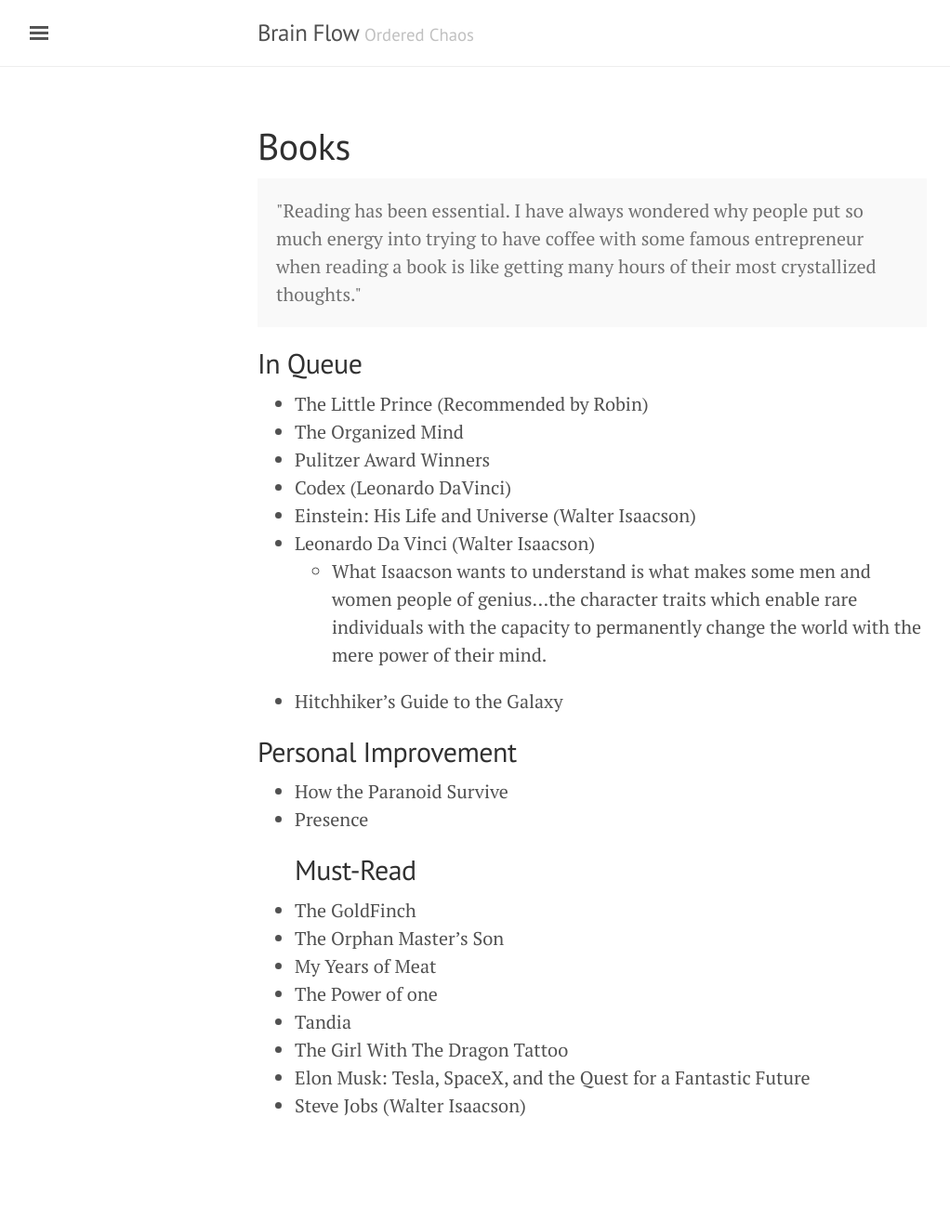
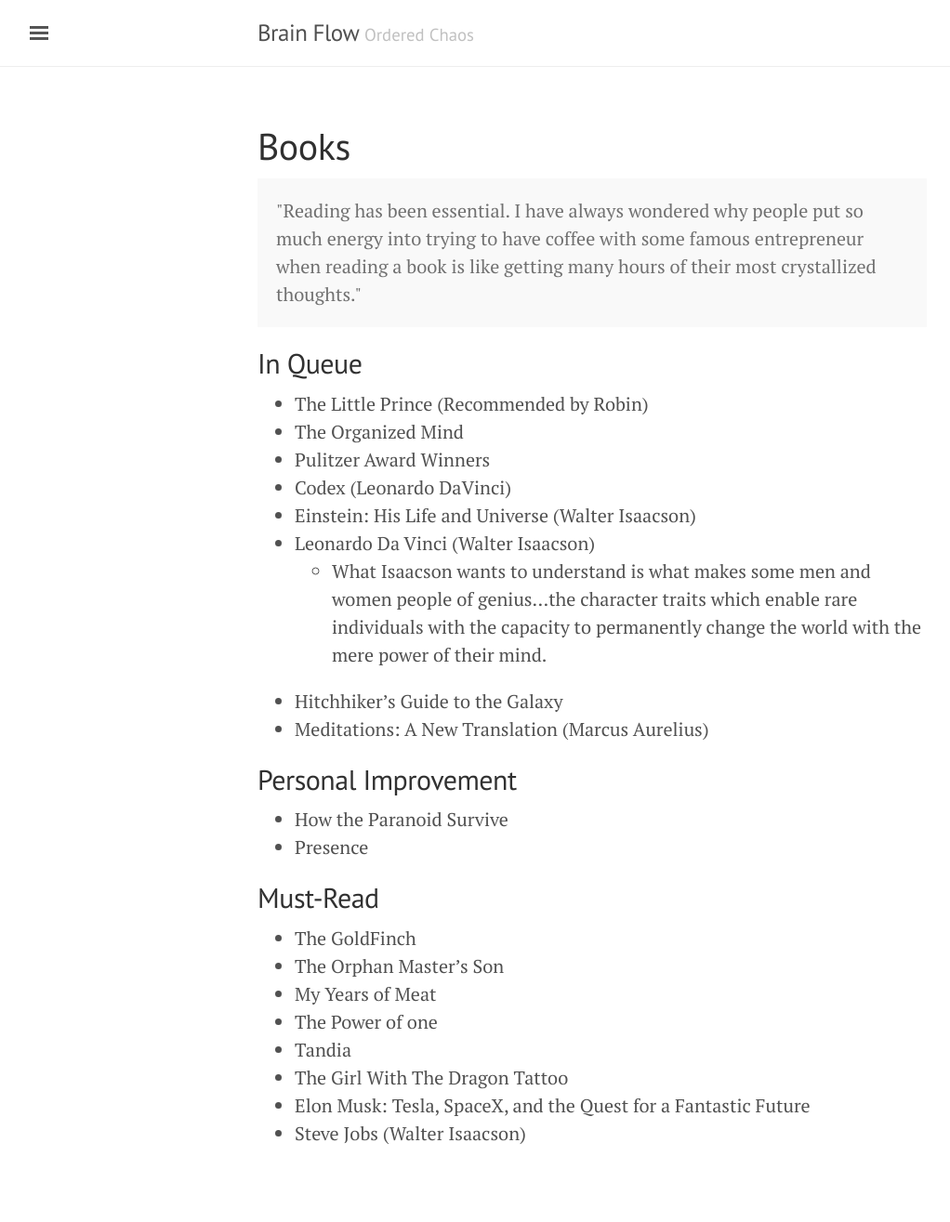
Before and after one commit to bjchia/bjchia.github.io, a Jekyll site: the page built from books.md, in a window 1280 px wide. Shown: the whole page at 93% size, without its empty margins (3-1025 px from the left). Built offline with Jekyll 4.4.1, drawn with Linux system fonts in a browser that asks for light colours; before the commit the page ends 1285 px from its top, so only the background shows below that.

Commit message:
updated stuff

```diff
--- a/books.md
+++ b/books.md
@@ -16,12 +16,13 @@
 * Leonardo Da Vinci (Walter Isaacson)
   - What Isaacson wants to understand is what makes some men and women people of genius...the character traits which enable rare individuals with the capacity to permanently change the world with the mere power of their mind.
 * Hitchhiker's Guide to the Galaxy
+* Meditations: A New Translation (Marcus Aurelius)
 
 ## Personal Improvement
 * How the Paranoid Survive
 * Presence
+
 ## Must-Read
-
 * The GoldFinch
 * The Orphan Master's Son
 * My Years of Meat
```
